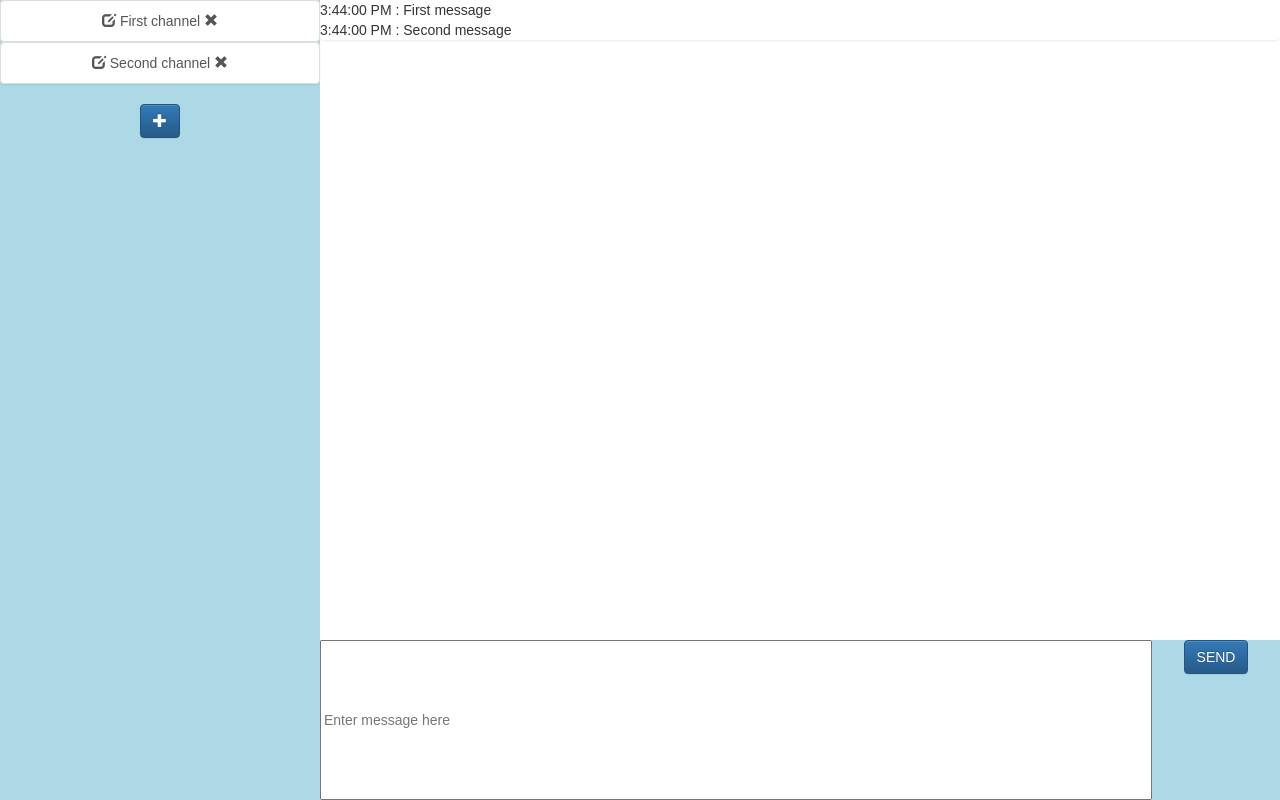
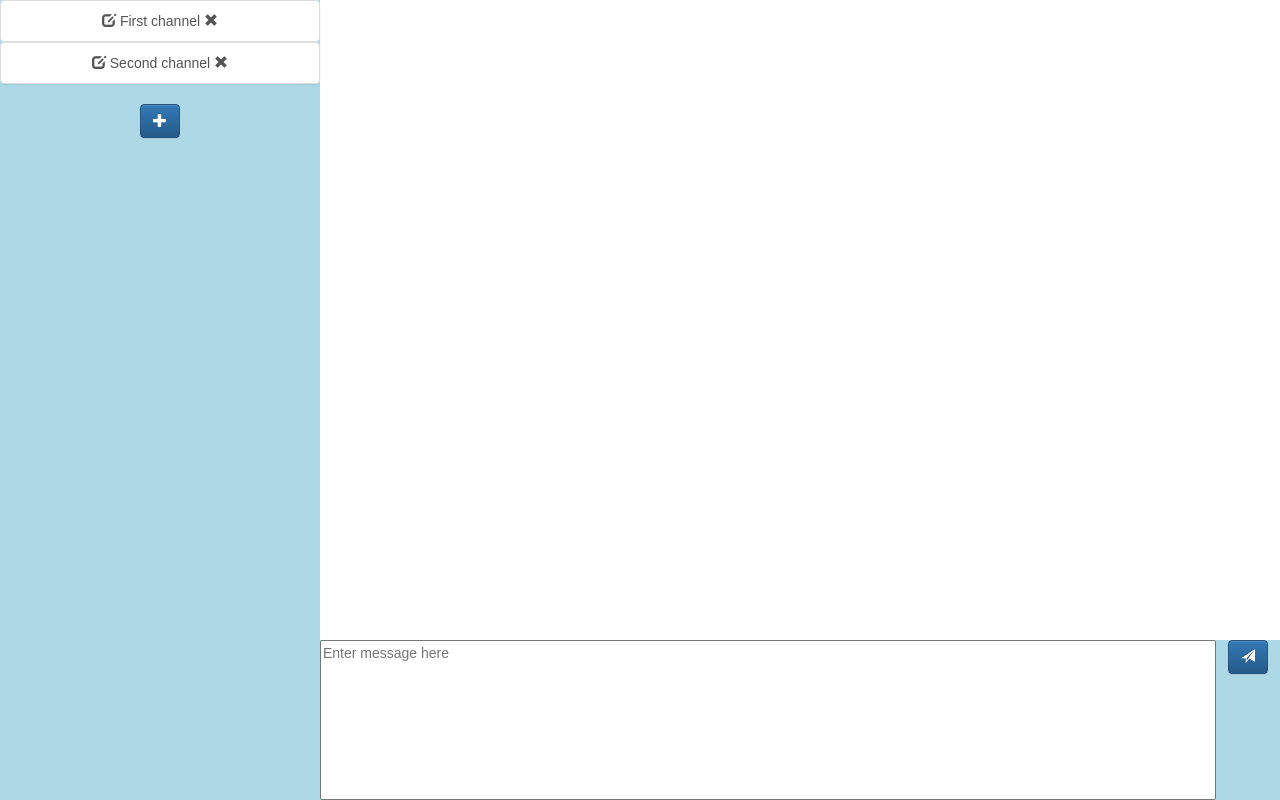
Before and after one commit to Ponacko/MessagingApp, a React (Create React App) app in the folder messagingapp/: page / in a window 1280 px wide. Built offline with nearby package versions, Linux system fonts and the light colour scheme.

Commit message:
send message with enter, fixed textarea usage

```diff
--- a/messagingapp/src/components/ActualChannel.js
+++ b/messagingapp/src/components/ActualChannel.js
@@ -1,6 +1,5 @@
 import React from 'react';
 import {ChannelMessages} from "./ChannelMessages";
-import {MessagePanel} from "./MessagePanel";
 
 export class ActualChannel extends React.Component{
     constructor(){
--- a/messagingapp/src/components/ChannelItem.jsx
+++ b/messagingapp/src/components/ChannelItem.jsx
@@ -14,7 +14,8 @@ export class ChannelItem extends React.Component{
     render(){
         return (
             <div>
-                <a href="#" className="list-group-item list-group-item-action" >
+                <a href="#" className="list-group-item list-group-item-action"
+                >
                     <i className="glyphicon glyphicon-edit" aria-hidden="true"
                        onClick={() => this.props.onExpand(this.props.item.id)}/>
                     {' '}{this.props.item.title}{' '}
--- a/messagingapp/src/components/ChannelMessages.jsx
+++ b/messagingapp/src/components/ChannelMessages.jsx
@@ -8,18 +8,7 @@ export class ChannelMessages extends React.Component{
     constructor(){
         super();
         this.state = {
-            list: Immutable.List([
-                {
-                    id: uuidv4(),
-                    title: 'First message',
-                    datum: new Date().toLocaleTimeString()
-                },
-                {
-                    id: uuidv4(),
-                    title: 'Second message',
-                    datum: new Date().toLocaleTimeString()
-                }
-            ]),
+            list: Immutable.List(),
         };
     }
 
@@ -38,11 +27,13 @@ export class ChannelMessages extends React.Component{
         const messages = list.map(item => {
             return (<Message key={item.id} item={item}/>)
         });
-        return <div className="list-group">
+        return <div>
+                <div className="list-group messages">
                   {messages}
+                </div>
                 <div className="bottomPanel">
                     <MessagePanel onSend={this._addToList}/>
                 </div>
-              </div>
+               </div>
     }
 }
--- a/messagingapp/src/components/Message.js
+++ b/messagingapp/src/components/Message.js
@@ -5,16 +5,16 @@ export class Message extends React.Component{
     static propTypes = {
         item: PropTypes.shape({
             id: PropTypes.string.isRequired,
-            title: PropTypes.string.isRequired
+            title: PropTypes.string.isRequired,
+            datum: PropTypes.string
         }).isRequired,
-        datum: PropTypes.string
     };
 
     render(){
         var date = new Date();
         return(
-            <div className="message">
-                {this.props.item.datum}{' : '}{this.props.item.title}
+            <div className="message msj-rta macro">
+                {this.props.item.datum} {' : '}{this.props.item.title}
             </div>
         );
     }
--- a/messagingapp/src/components/MessagePanel.jsx
+++ b/messagingapp/src/components/MessagePanel.jsx
@@ -11,23 +11,33 @@ export class MessagePanel extends React.Component{
         onSend: PropTypes.func.isRequired
     }
 
-    _string = () => {
-        console.error(document.getElementById("5").value);
+    _string = (event) => {
+        var code = event.keyCode || event.which;
+        if(code === 13) { //13 is the enter keycode
+            event.preventDefault();
+            this.props.onSend(document.getElementById("5").value);
+            document.getElementById("5").value = "";
+        }
+    }
+
+    _string2 = () => {
         this.props.onSend(document.getElementById("5").value);
+        document.getElementById("5").value = "";
     }
 
     render(){
         return <div>
-            <input className="messageTextArea"
+            <textarea className="messageTextArea messagePanel"
                    type="text"
                    id="5"
                    placeholder="Enter message here"
+                   onKeyPress={this._string.bind(this)}
                    onfocus="this.placeholder = ''"/>
             <button
                 type="button"
                 className="btn btn-primary"
-                onClick={this._string}>
-                <span>SEND</span>
+                onClick={this._string2}>
+                <span class="glyphicon glyphicon-send"/>
             </button>
         </div>
     }
--- a/messagingapp/src/index.css
+++ b/messagingapp/src/index.css
@@ -37,3 +37,25 @@ body {
 .message{
     text-align: left;
 }
+
+.messages{
+    overflow-y:auto;
+    max-height: 80vh;
+}
+
+.macro{
+    margin-top:5px;
+    width:100%;
+    border-radius:10px;
+    padding:5px;
+    display:flex;
+}
+.msj-rta{
+    float:left;
+    background:lightblue;
+    word-break: break-all;
+}
+
+.messagePanel{
+    width:70%;
+}
```
